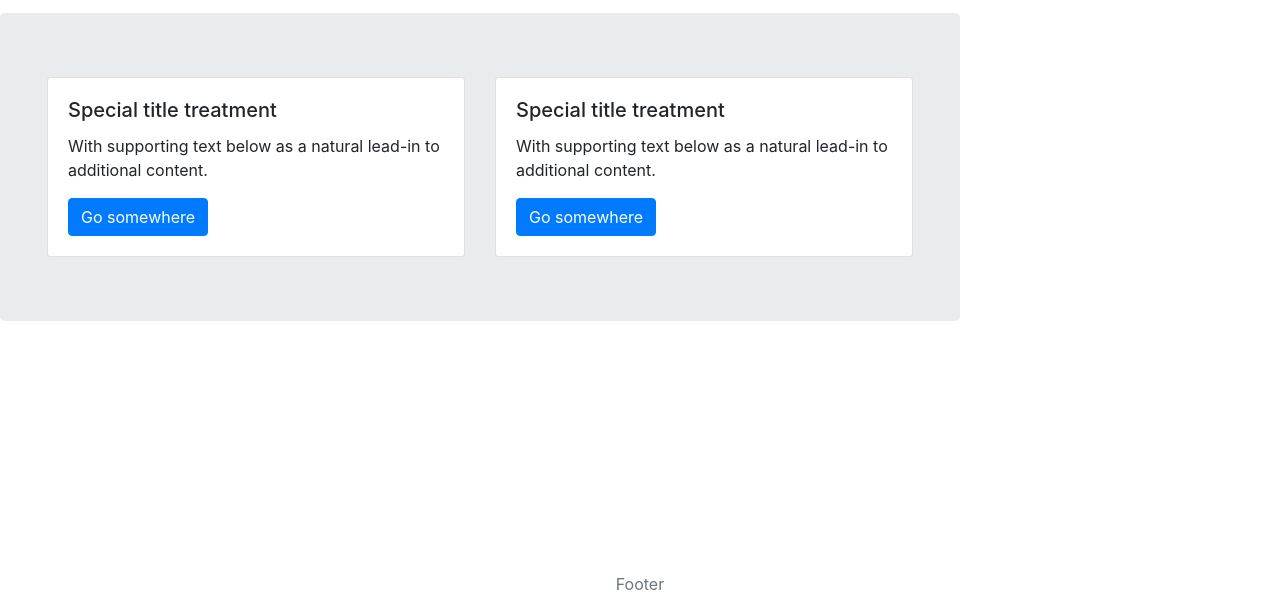
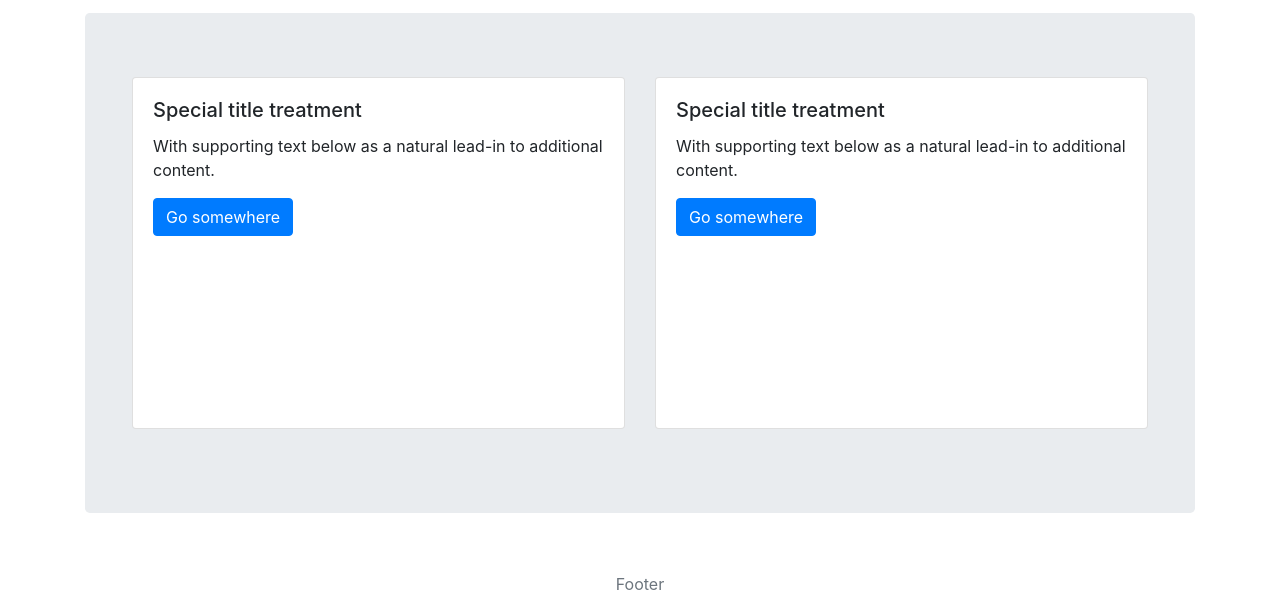
Before and after one commit to Drewbott/Campshare, a plain HTML site: page index.html in a window 1280 px wide. Shown: the part 188-800 px from the top of the page. Drawn offline with nearby package versions, Linux system fonts and the light colour scheme; no server answers.

Commit message:
style changes to the homepage

```diff
--- a/assets/css/style.css
+++ b/assets/css/style.css
@@ -1,14 +1,11 @@
-
-/* .navbar {
-    overflow: hidden;
-    position: fixed;
-    top: 0;
-    left: 0;
+.jumbotron {
+    height: 500px;
     width: 100%;
-} */
+    margin-right: 50px;
+}
 .welcome {
-    float: left;
-    width: 25%;
+    /* width: 25%; */
+    margin-left: 50px;
 }
 .footer {
     position: fixed;
@@ -18,8 +15,10 @@
     color: white;
     text-align: center;
 }
+.card-body {
+    height: 350px;
+}
 
-.jumbotron {
-    float: left;
-    width: 75%;
+.container {
+    margin: 0 auto;
 }
--- a/index.html
+++ b/index.html
@@ -16,6 +16,7 @@
 <body>
 
    <!-- Brand and toggle get grouped for better mobile display -->
+  <div class="container">
    <nav class="navbar navbar-expand-lg navbar-dark bg-dark">
     <a class="navbar-brand" href="#">Campshare</a>
     <button class="navbar-toggler" type="button" data-toggle="collapse" data-target="#navbarSupportedContent" aria-controls="navbarSupportedContent" aria-expanded="false" aria-label="Toggle navigation">
@@ -51,13 +52,19 @@
       </form>
     </div>
   </nav>
+</div>
 <br>
 
    <!-- Collect the nav links, forms, and other content for toggling -->
+   <div class="row">
+      <div class="col-md-12">
+   <div class="container">
+
    <aside id="welcome">
       <h1 class="display-4">Welcome</h1>
       <p class="lead">This is a modified jumbotron that occupies the entire horizontal space of its parent.</p>
    </aside>
+
    <div class="jumbotron">
     <div class="container">
       <div class="row">
@@ -82,8 +89,10 @@
         </div>
     </div>
   </div>
-
-
+</div>
+</div>
+</div>
+</div>
 
  <!-- Start of footer -->
  <footer class="footer">
```
